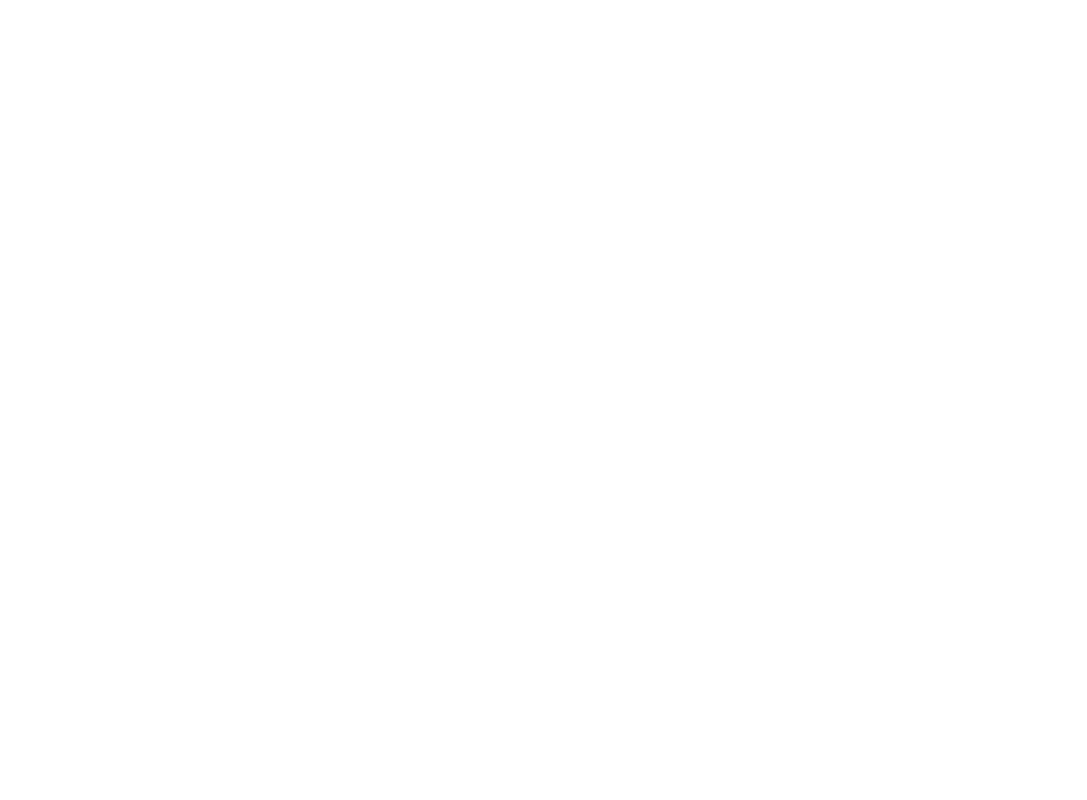
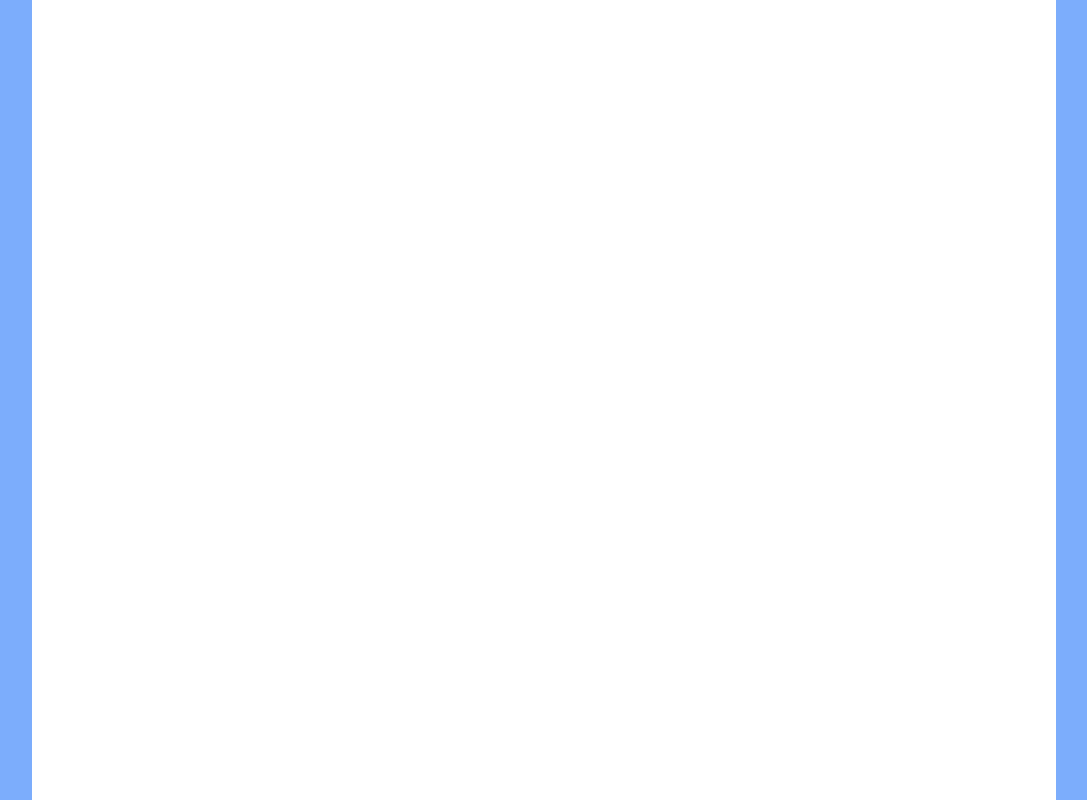
Before and after one commit to coisin/goodness-frontend, a React (Create React App) app: page /feed in a window 1280 px wide. Shown: the whole page, without its empty margins (96-1183 px from the left). Built offline with nearby package versions, Linux system fonts and the light colour scheme.

Commit message:
Did stuff

```diff
--- a/src/App.js
+++ b/src/App.js
@@ -5,6 +5,7 @@ import {BrowserRouter as Router, Route} from 'react-router-dom';
 
 import Home from './Home';
 import SignUp from './SignUp';
+import Feed from './Feed';
 
 function App() {
   return (
@@ -12,6 +13,7 @@ function App() {
       <div>
         <Route path='/' exact component={Home} />
         <Route path='/signup' exact component={SignUp} />
+        <Route path='/feed' exact component={Feed} />
       </div>
     </Router>
   );
--- a/src/App.scss
+++ b/src/App.scss
@@ -27,6 +27,12 @@ a {
   &.signUpContainer {
     align-items: flex-start;
   }
+}
+
+.feed {
+  height: 100%;
+  width: 80%;
+  background-color: white;
 }
 
 .signUpContainer {
--- /dev/null
+++ b/src/Feed/index.jsx
@@ -0,0 +1,14 @@
+import React from 'react';
+
+export default class Feed extends React.Component {
+  constructor(props) {
+    super(props);
+  }
+  render() {
+    return <div className='block'>
+      <div className='feed'>
+
+      </div>
+    </div>
+  }
+}
--- a/src/utils/auth.js
+++ b/src/utils/auth.js
@@ -1,4 +1,4 @@
-const redirect_uri = window.location.domain + "/auth";
+const redirect_uri = 'http://' + window.location.host + "/auth";
 const tokenHost = 'https://apis-bank-test.apigee.net/apis/v1.0.1/oauth';
 //const tokenPath = '/token';
 const authorizePath = '/authorize';
@@ -27,7 +27,7 @@ function getCode(filename, state) {
 	window.open(filename + '?' + qs({
 		client_id: 'GCS7Ccr9TBoA0PUCgaoIidpLPS9k3iIa',
 		redirect_uri,
-		nonce: Math.floor(Math.pow(10, 16) * Math.rand()),
+		nonce: Math.floor(Math.pow(10, 16) * Math.random()),
 		response_type: 'code',
 		state,
 		scope: 'openid payments',
@@ -57,7 +57,7 @@ function cacheToken(token) {
 }
 */
 function qs (obj) {
-	return encodeURIComponent(Object.entries(obj).map(([k, v]) => k + '=' + v).join('&'));
+	return Object.entries(obj).map(([k, v]) => k + '=' + v).join('&');
 }
 
 function request(uri, options = {}) {
```
